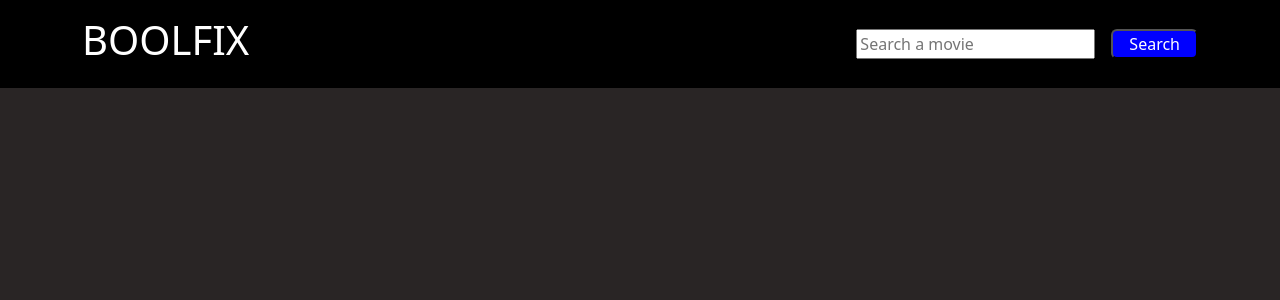
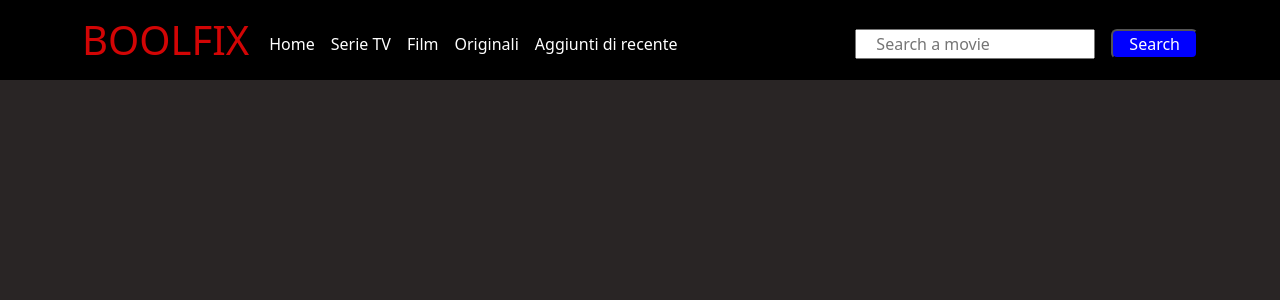
Before and after one commit to LorenzoTesoro/vite-boolflix, a Vue app: page / in a window 1280 px wide. Shown: the top 300 px of the page. Built offline with nearby package versions, Linux system fonts and the light colour scheme.

Commit message:
add header navbar

```diff
--- a/src/assets/style.scss
+++ b/src/assets/style.scss
@@ -1,6 +1,9 @@
 @use "../node_modules/bootstrap/scss/bootstrap.scss";
 
-body{
-    height: 100vh;
-    background-color: rgb(41, 37, 37);
+body {
+  min-height: 100vh;
+  background-color: rgb(41, 37, 37);
+  display: flex;
+  flex-direction: column;
+  justify-content: space-between;
 }
--- /dev/null
+++ b/src/components/NavBar.vue
@@ -0,0 +1,45 @@
+<script>
+export default {
+  name: "NavBar",
+};
+</script>
+
+<template>
+  <div class="d-flex">
+    <h1 class="text-uppercase">Boolfix</h1>
+    <nav class="navbar navbar-expand-sm navbar-light">
+      <div class="container">
+        <div class="collapse navbar-collapse" id="collapsibleNavId">
+          <ul class="navbar-nav me-auto mt-2 mt-lg-0">
+            <li class="nav-item">
+              <a class="nav-link" href="#">Home</a>
+            </li>
+            <li class="nav-item">
+              <a class="nav-link" href="#">Serie TV</a>
+            </li>
+            <li class="nav-item">
+              <a class="nav-link" href="#">Film</a>
+            </li>
+            <li class="nav-item">
+              <a class="nav-link" href="#">Originali</a>
+            </li>
+            <li class="nav-item">
+              <a class="nav-link" href="#">Aggiunti di recente</a>
+            </li>
+          </ul>
+        </div>
+      </div>
+    </nav>
+  </div>
+</template>
+
+<style lang="scss" scoped>
+h1 {
+  color: rgb(210, 5, 5);
+}
+.nav-item {
+  a {
+    color: white;
+  }
+}
+</style>
--- a/src/components/Searchbox.vue
+++ b/src/components/Searchbox.vue
@@ -13,7 +13,12 @@ export default {
 
 <template>
   <div class="searchBox">
-    <input type="search" @keypress.enter="$emit('keySearch')" v-model="store.config.params.query" placeholder="Search a movie"/>
+    <input
+      type="search"
+      @keypress.enter="$emit('keySearch')"
+      v-model="store.config.params.query"
+      placeholder="Search a movie"
+    />
     <button class="rounded" @click="$emit('clickSearch')">Search</button>
   </div>
 </template>
@@ -21,6 +26,10 @@ export default {
 <style lang="scss">
 input {
   margin-right: 1rem;
+  padding-left: 0.2rem;
+  &::placeholder {
+    padding-left: 1rem;
+  }
 }
 button {
   background-color: blue;
--- a/src/components/layout/AppHeader.vue
+++ b/src/components/layout/AppHeader.vue
@@ -1,6 +1,7 @@
 <script>
 import SearchBox from "../SearchBox.vue";
 import { store } from "../../store.js";
+import NavBar from "../NavBar.vue";
 
 export default {
   name: "AppHeader",
@@ -11,6 +12,7 @@ export default {
   },
   components: {
     SearchBox,
+    NavBar,
   },
 };
 </script>
@@ -18,9 +20,11 @@ export default {
 <template>
   <header>
     <div class="container">
-      <h1 class="text-uppercase">Boolfix</h1>
-      <!-- /. logo -->
-      <SearchBox @clickSearch="store.callApi(store.API_URL, store.config)" @keySearch="store.callApi(store.API_URL, store.config)"/>
+      <NavBar />
+      <SearchBox
+        @clickSearch="store.callApi(store.API_URL, store.config)"
+        @keySearch="store.callApi(store.API_URL, store.config)"
+      />
     </div>
   </header>
 </template>
@@ -29,8 +33,9 @@ export default {
 header {
   background-color: black;
   color: white;
-  padding-top:1rem;
-  padding-bottom:1rem;
+  padding-top: 1rem;
+  padding-bottom: 1rem;
+  height: 10vh;
 
   .container {
     display: flex;
--- a/src/components/layout/AppMain.vue
+++ b/src/components/layout/AppMain.vue
@@ -19,6 +19,7 @@ export default {
 
 <style lang="scss" scoped>
 main {
+  height: 80vh;
   padding: 2rem;
   background-color: rgb(41, 37, 37);
   color: white;
```
Also changed, not shown: src/components/layout/AppFooter.vue (added).
